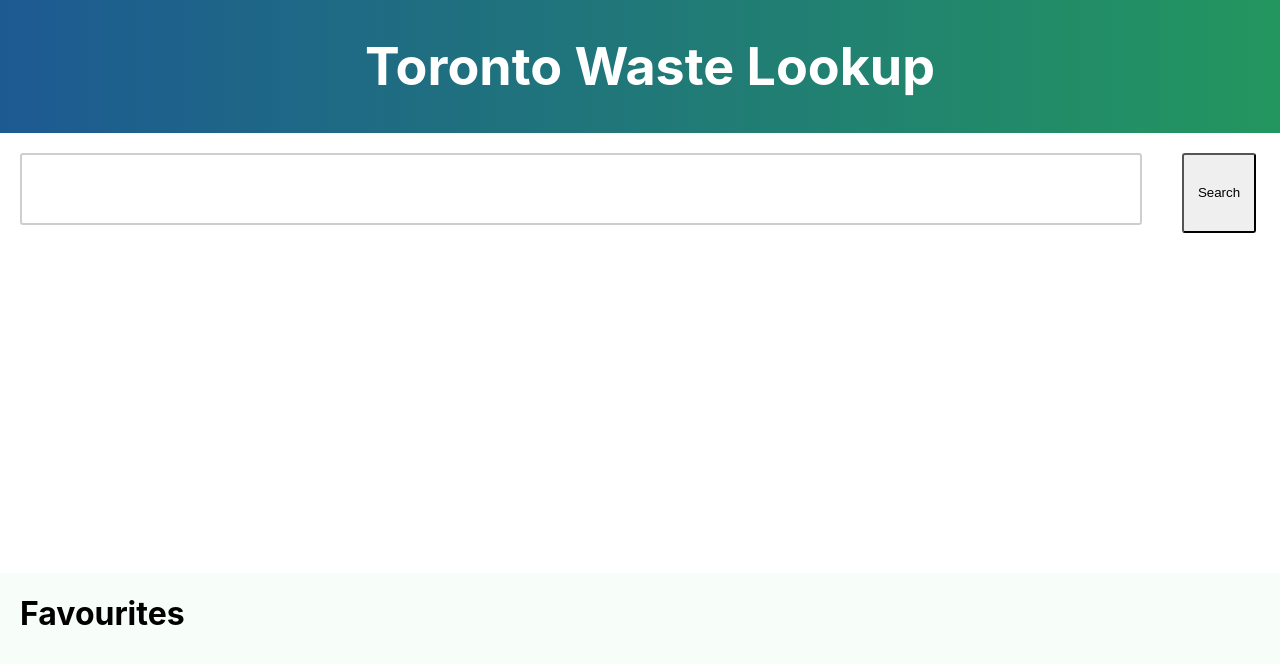
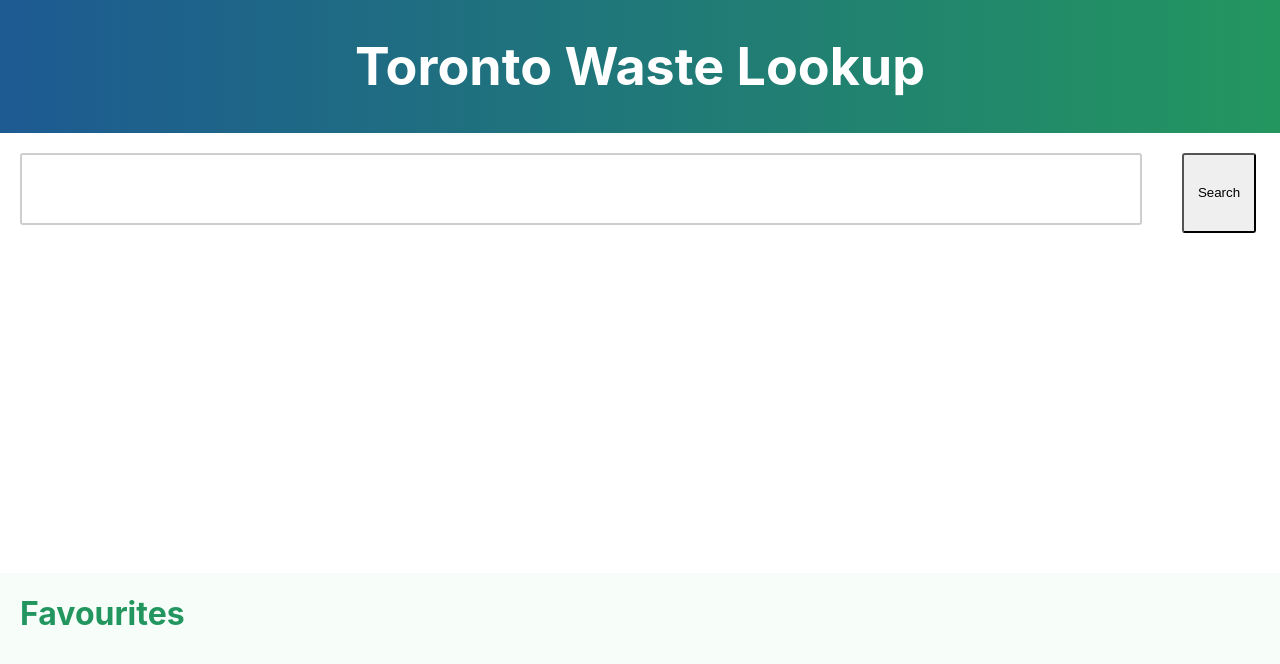
Before and after one commit to arunthaya/shopify_intern_challenge, a React (Create React App) app in the folder client/: page / in a window 1280 px wide. Shown: the top 664 px of the page. Built offline with nearby package versions, Linux system fonts and the light colour scheme.

Commit message:
Modify ReadMe to be more readable and ignore .package-lock files

```diff
--- a/client/src/App.css
+++ b/client/src/App.css
@@ -1,4 +1,5 @@
 .App {
+  height: 100vmin;
 }
 
 .App-logo {
@@ -106,8 +107,9 @@
   height: 30vh;
 }
 
-h1 {
+.App-favourites h1 {
   margin-left: 20px;
+  color: #23965F;
 }
 
 @media screen and (max-width:600px) {
```
Also changed, not shown: 2 other files (tests, documents, lock files or other folders).
